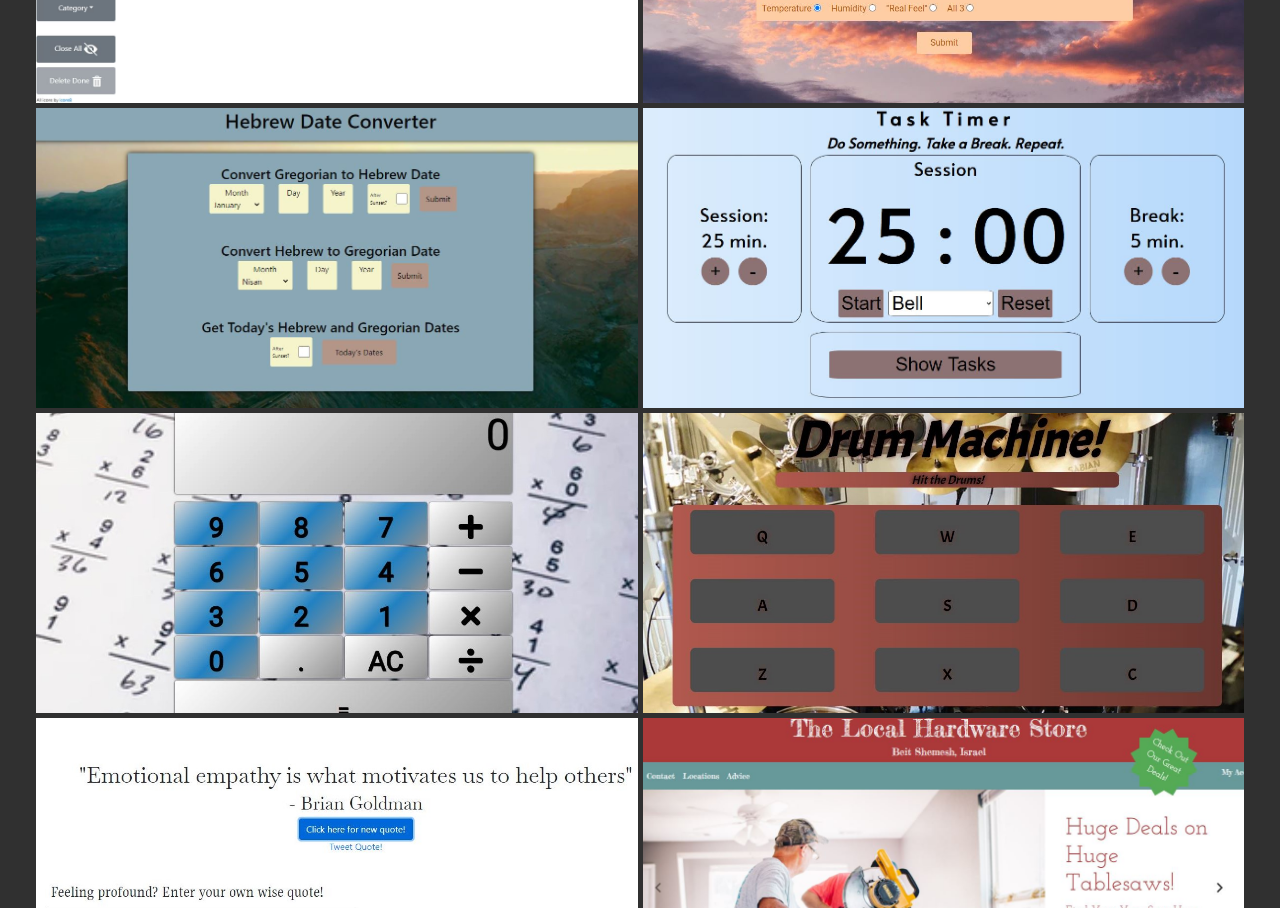
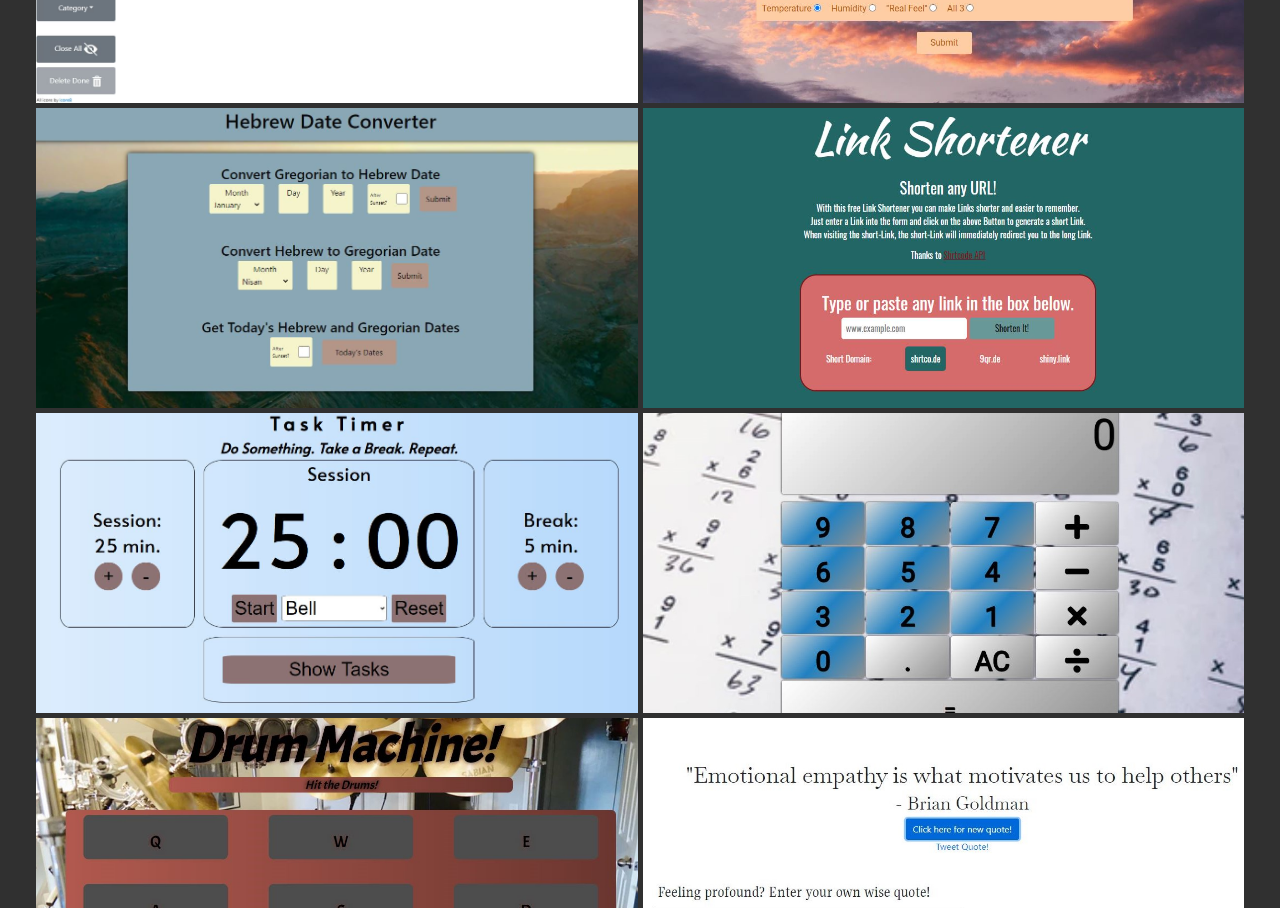
Before and after one commit to simchaschaum/Porfolio-Site, a plain HTML site: page index.html in a window 1280 px wide. Shown: the part 1215-2123 px from the top of the page. Drawn offline with nearby package versions, Linux system fonts and the light colour scheme.

Commit message:
added url shortener to portfolio

```diff
--- a/index.html
+++ b/index.html
@@ -86,6 +86,19 @@
             </div>
             <div class="portfolio__item">
               <img src="./Portfolio Pictures/Date Converter Picture.JPG" alt="Date Converter Picture" class="portfolio__img">
+            </div>
+          </a>
+        </div>
+
+        <div class="portfolio__div">
+          <a href="https://link-shortener-red.vercel.app/" class="portfolio__link">
+            <div class="text-div">
+              <h3>URL Shortener</h3>
+              <h4>A site that shortens URLS</h4>
+              <h4>Technologies: JavaScript, Fetch API, HTML5, CSS3</h4>
+            </div>
+            <div class="portfolio__item">
+              <img src="./Portfolio Pictures/URL shortener picture.JPG" alt="URL Shortener Picture" class="portfolio__img">
             </div>
           </a>
         </div>
```
Also changed, not shown: Portfolio Pictures/URL shortener picture.JPG (added).
